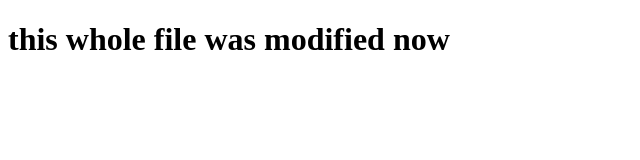
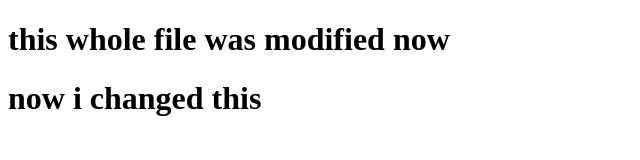
Before and after one commit to Tamilselvan-33/My_project, a plain HTML site: page index.html in a window 1280 px wide. Shown: the whole page, without its empty margins (0-640 px from the left). Drawn offline with Linux system fonts and the light colour scheme.

Commit message:
added new changes

```diff
--- a/index.html
+++ b/index.html
@@ -7,5 +7,6 @@
 </head>
 <body>
      <h1>this whole file was modified now</h1>
+     <h1>now i changed this</h1>
 </body>
 </html>
```
